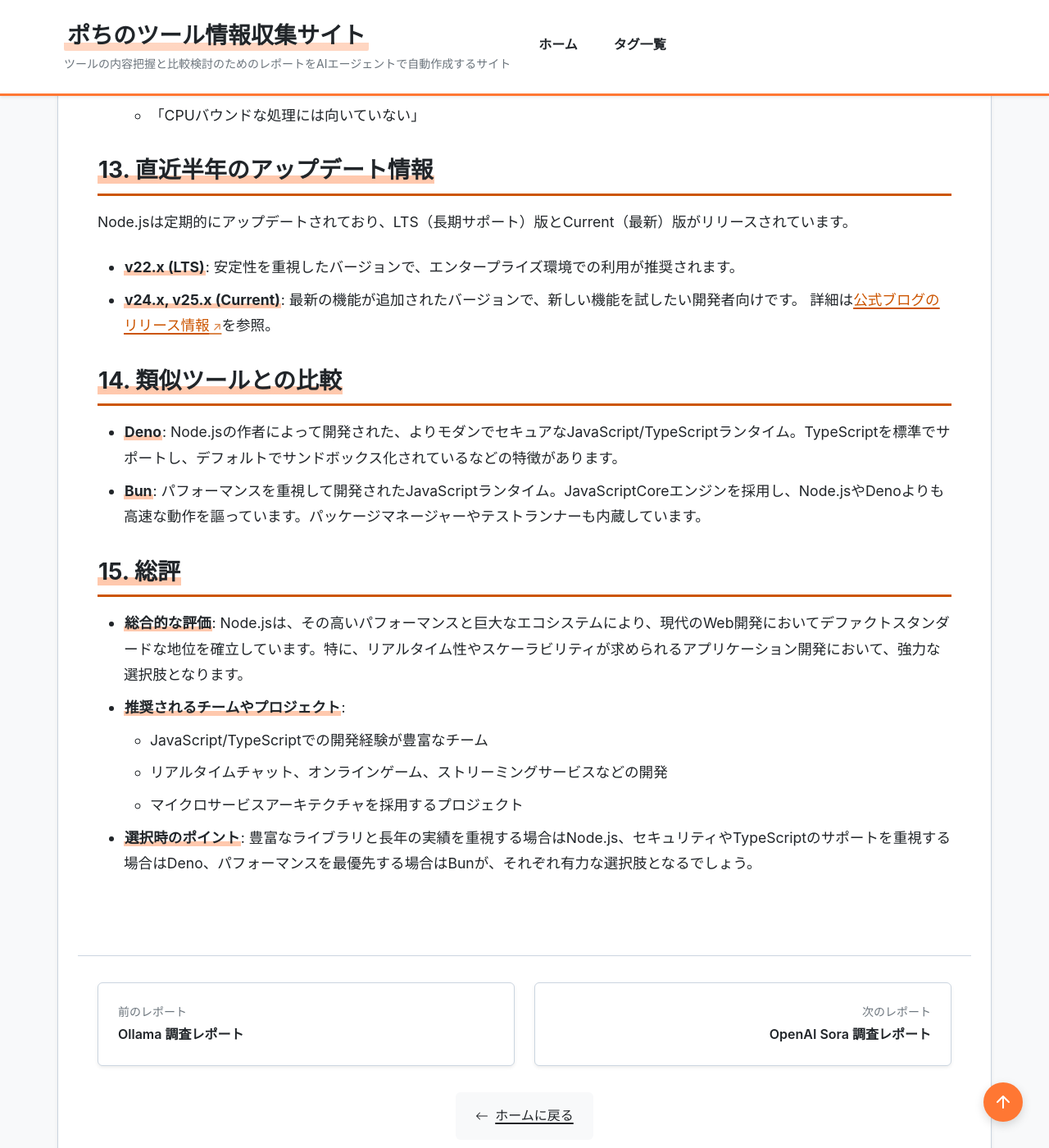
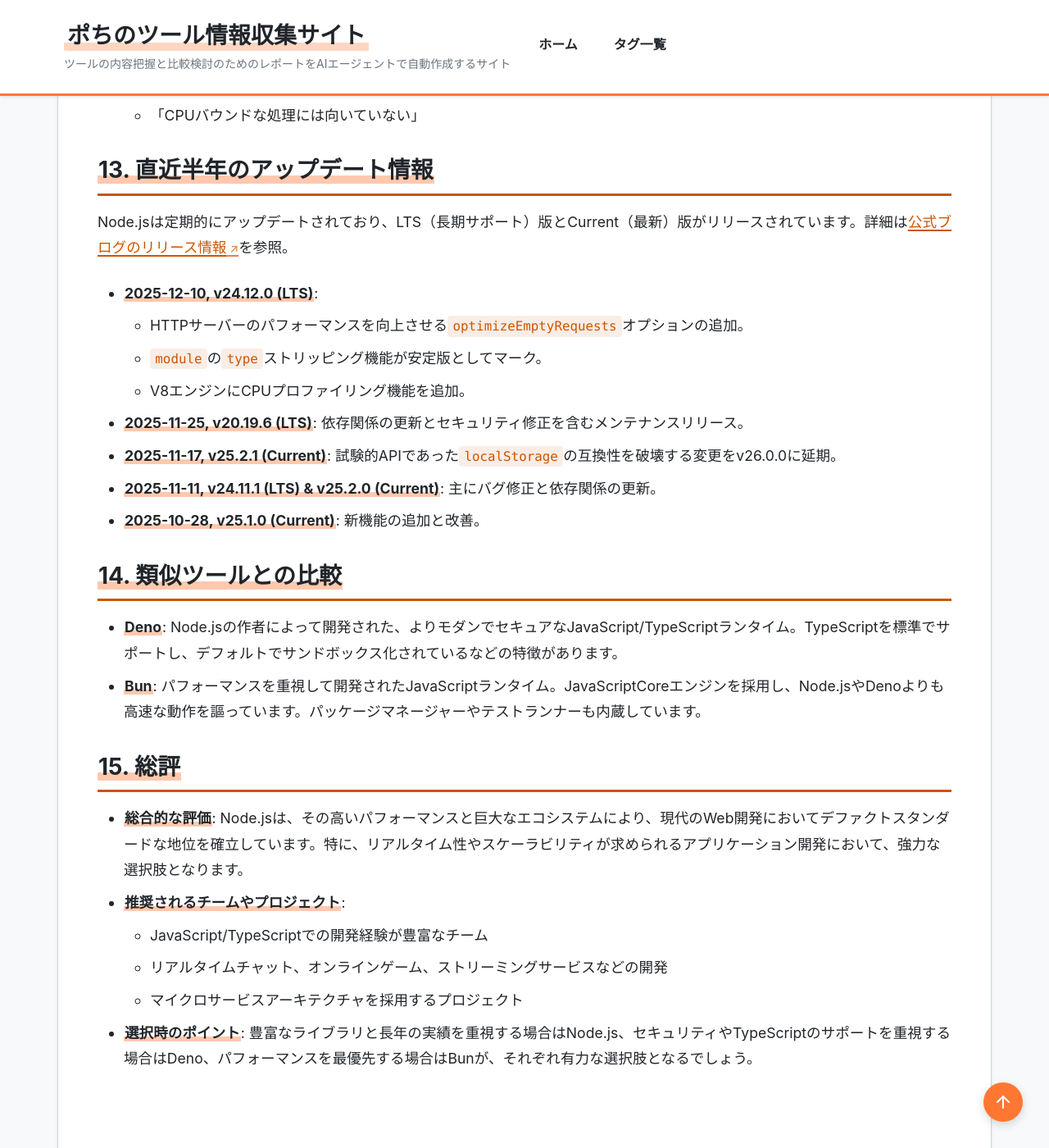
Before and after one commit to aegisfleet/tool-survey-report, a Jekyll site: the page built from _reports/nodejs.md, in a window 1280 px wide and 1400 px high, scrolled down 4827 px. Shown: the whole window at 82% size. Built offline with Jekyll 4.4.1, drawn with Linux system fonts in a browser that asks for light colours; some of the changed text lies outside the part shown.

Commit message:
feat: Update Node.js report with latest information (#256)
- Updates `last_updated` date to 2025-12-17.
- Adds recent release information for versions v24.12.0, v20.19.6, v25.2.1, v24.11.1, v25.2.0, and v25.1.0 to the "Recent Updates" section.
- Follows the guidelines specified in `task-report-create-or-update.md`.

Co-authored-by: google-labs-jules[bot] <161369871+google-labs-jules[bot]@users.noreply.github.com>

```diff
--- a/_reports/nodejs.md
+++ b/_reports/nodejs.md
@@ -5,7 +5,7 @@ category: "JavaScriptランタイム環境"
 developer: "OpenJS Foundation"
 official_site: "https://nodejs.org/"
 date: "2025-10-24"
-last_updated: "2025-10-24"
+last_updated: "2025-12-17"
 tags:
   - "JavaScript"
   - "サーバーサイド"
@@ -101,10 +101,16 @@ description: "非同期イベント駆動型のJavaScriptランタイム環境
 
 ## **13. 直近半年のアップデート情報**
 
-Node.jsは定期的にアップデートされており、LTS（長期サポート）版とCurrent（最新）版がリリースされています。
-* **v22.x (LTS)**: 安定性を重視したバージョンで、エンタープライズ環境での利用が推奨されます。
-* **v24.x, v25.x (Current)**: 最新の機能が追加されたバージョンで、新しい機能を試したい開発者向けです。
-詳細は[公式ブログのリリース情報](https://nodejs.org/en/blog/release)を参照。
+Node.jsは定期的にアップデートされており、LTS（長期サポート）版とCurrent（最新）版がリリースされています。詳細は[公式ブログのリリース情報](https://nodejs.org/en/blog/release)を参照。
+
+* **2025-12-10, v24.12.0 (LTS)**:
+    * HTTPサーバーのパフォーマンスを向上させる`optimizeEmptyRequests`オプションの追加。
+    * `module`の`type`ストリッピング機能が安定版としてマーク。
+    * V8エンジンにCPUプロファイリング機能を追加。
+* **2025-11-25, v20.19.6 (LTS)**: 依存関係の更新とセキュリティ修正を含むメンテナンスリリース。
+* **2025-11-17, v25.2.1 (Current)**: 試験的APIであった`localStorage`の互換性を破壊する変更をv26.0.0に延期。
+* **2025-11-11, v24.11.1 (LTS) & v25.2.0 (Current)**: 主にバグ修正と依存関係の更新。
+* **2025-10-28, v25.1.0 (Current)**: 新機能の追加と改善。
 
 ## **14. 類似ツールとの比較**
 
```
